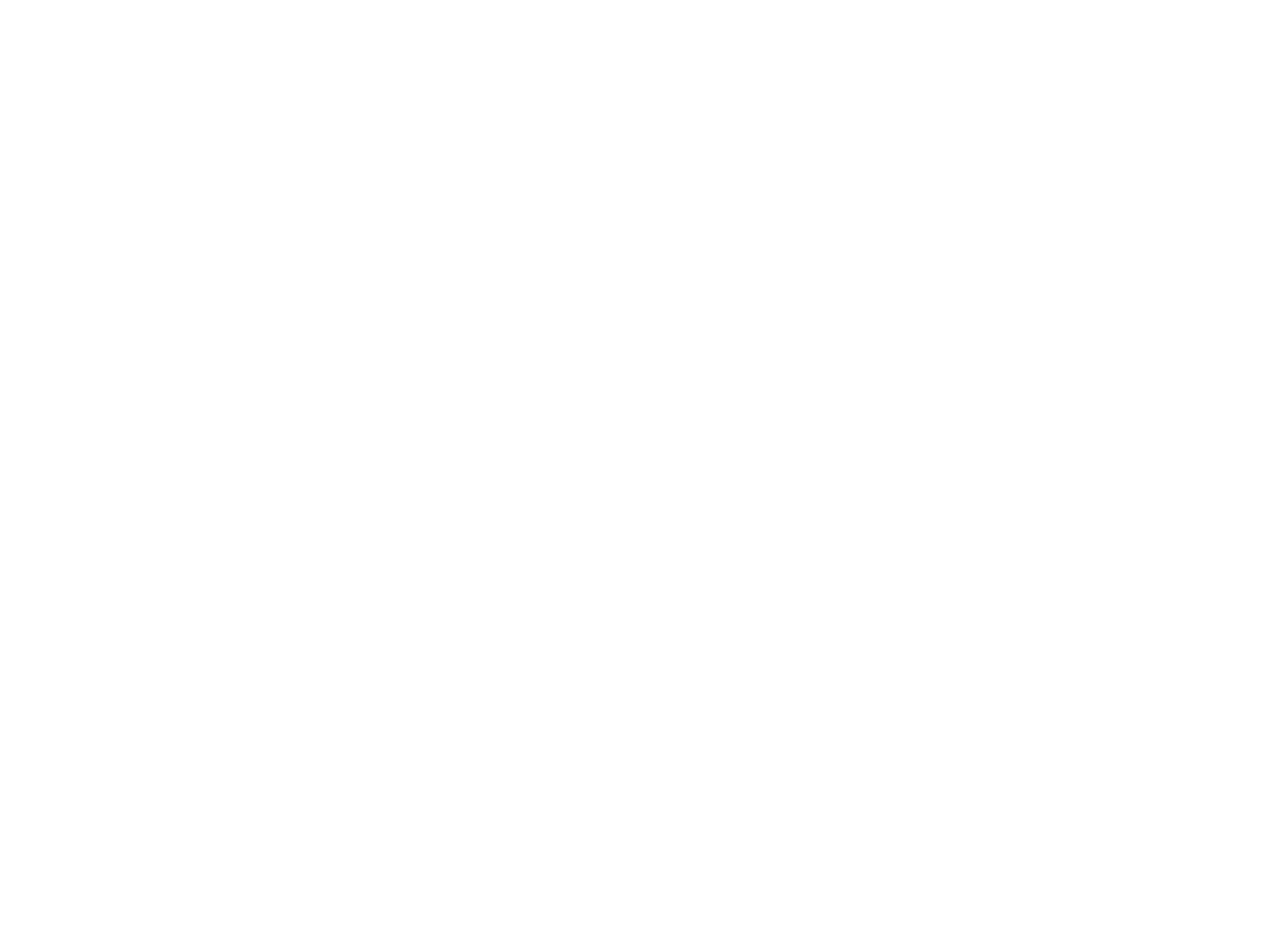
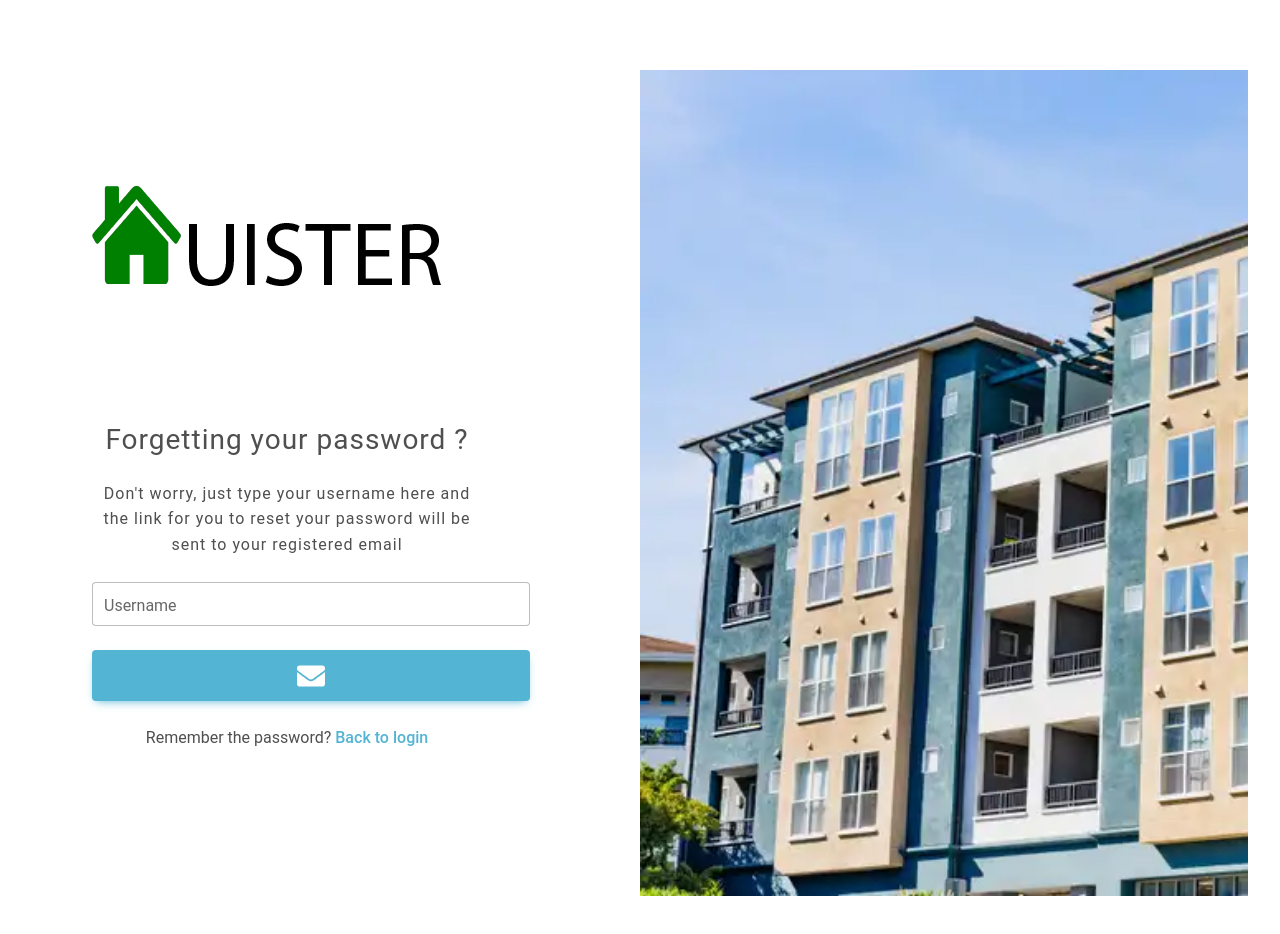
Before and after one commit to ckw28502/Huister, a React (Vite) app: page /forgot in a window 1280 px wide. Before the commit this address had no page. Shown: the top 934 px of the page. Before the commit the page ends 800 px from the top, so only its background shows below. Built offline with nearby package versions, Linux system fonts and the light colour scheme.

Commit message:
feat : add forgot password page

```diff
--- a/src/App.jsx
+++ b/src/App.jsx
@@ -11,6 +11,7 @@
         <Routes>
           <Route path='/login' element={<Login />}/>
           <Route path='/register' element={<Register />}/>
+          <Route path='/forgot' element={<ForgotPassword/>}/>
         </Routes>
       </Router>
     </div>
--- /dev/null
+++ b/src/pages/ForgotPassword.jsx
@@ -0,0 +1,36 @@
+import { MDBInput,MDBBtn, MDBContainer,MDBRow, MDBCol } from "mdb-react-ui-kit";
+import Logo from "./Logo";
+import Banner from "./Banner";
+import { FaEnvelope } from "react-icons/fa";
+
+function forgotPassword() {
+    return (
+        <MDBContainer fluid>
+          <MDBRow>
+            <MDBCol sm='6'>
+              <Logo/>
+
+              <div className='d-flex flex-column justify-content-center h-custom-2 w-75 pt-4'>
+
+                <h3 className="fw-normal mb-2 ps-5 pb-3" style={{letterSpacing: '1px'}}>Forgetting your password ?</h3>
+                <p className="fw-normal mb-2 ps-5 pb-3" style={{letterSpacing: '1px'}}>Don't worry, just type your username here and the link for you to reset your password will be sent to your registered email</p>
+
+
+                <MDBInput wrapperClass='mb-4 mx-5 w-100' label='Username' id='forgotPasswordUsername' type='text' size="lg"/>
+
+                <MDBBtn className="mb-4 px-5 mx-5 w-100" color='info' size='lg' type='submit'><FaEnvelope size={'28px'}/></MDBBtn>
+
+                <p className='ms-5'>Remember the password? <a href="/login" className="link-info">Back to login</a></p>
+
+              </div>
+
+            </MDBCol>
+
+            <Banner/>
+
+          </MDBRow>
+
+        </MDBContainer>
+      );
+}
+export default forgotPassword;
--- a/src/pages/Login.jsx
+++ b/src/pages/Login.jsx
@@ -9,6 +9,7 @@
 import InputPassword from '../components/InputPassword';
 import Banner from './Banner';
 import Logo from './Logo';
+import './LoginRegister.css'
 
 function Login() {
   return (
@@ -19,16 +20,14 @@
 
           <div className='d-flex flex-column justify-content-center h-custom-2 w-75 pt-4'>
 
-            <h3 className="fw-normal mb-2 ps-5 pb-3" style={{letterSpacing: '1px'}}>Log in</h3>
+            <h3 className="fw-normal mb-2 ps- 5 pb-3" style={{letterSpacing: '1px'}}>Log in</h3>
 
             <MDBInput wrapperClass='mb-4 mx-5 w-100' label='Username' id='loginUsername' type='text' size="lg"/>
             <InputPassword id="loginPassword" label="Password"/>
 
-            <form method='post' className="ml-5">
             <MDBBtn className="mb-4 px-5 mx-5 w-100" color='info' size='lg' type='submit'>Login</MDBBtn>
-            </form>
 
-            <p className="small mb-5 pb-lg-3 ms-5"><a className="text-muted" href="#!">Forgot password?</a></p>
+            <p className="small mb-5 pb-lg-3 ms-5"><a className="text-muted" href="/forgot">Forgot password?</a></p>
             <p className='ms-5'>Don't have an account? <a href="/register" className="link-info">Register here</a></p>
 
           </div>
--- a/src/pages/Register.jsx
+++ b/src/pages/Register.jsx
@@ -9,6 +9,7 @@
 import InputPassword from '../components/InputPassword';
 import Banner from './Banner';
 import Logo from './Logo';
+import './LoginRegister.css'
 
 function Register() {
   return (
@@ -26,10 +27,8 @@
             <MDBInput wrapperClass='mb-4 mx-5 w-100' label='name' id='registerName' type='text' size="lg"/>
             <InputPassword id="registerPassword" label="Password"/>
             <InputPassword id="registerConfirmationPassword" label="Confirmation Password"/>
-            <form method='post' className="ml-5">
             <MDBBtn className="mb-4 px-5 mx-5 w-100" color='info' size='lg'>Register</MDBBtn>
-            </form>
-            <p className="small mb-5 pb-lg-3 ms-5"><a className="text-muted" href="#!">Forgot password?</a></p>
+
             <p className='ms-5'>Already have an account? <a href="/login" className="link-info">Log in here</a></p>
 
           </div>
```
Also changed, not shown: src/pages/LoginRegister.css (renamed from src/pages/Login.module.css).
